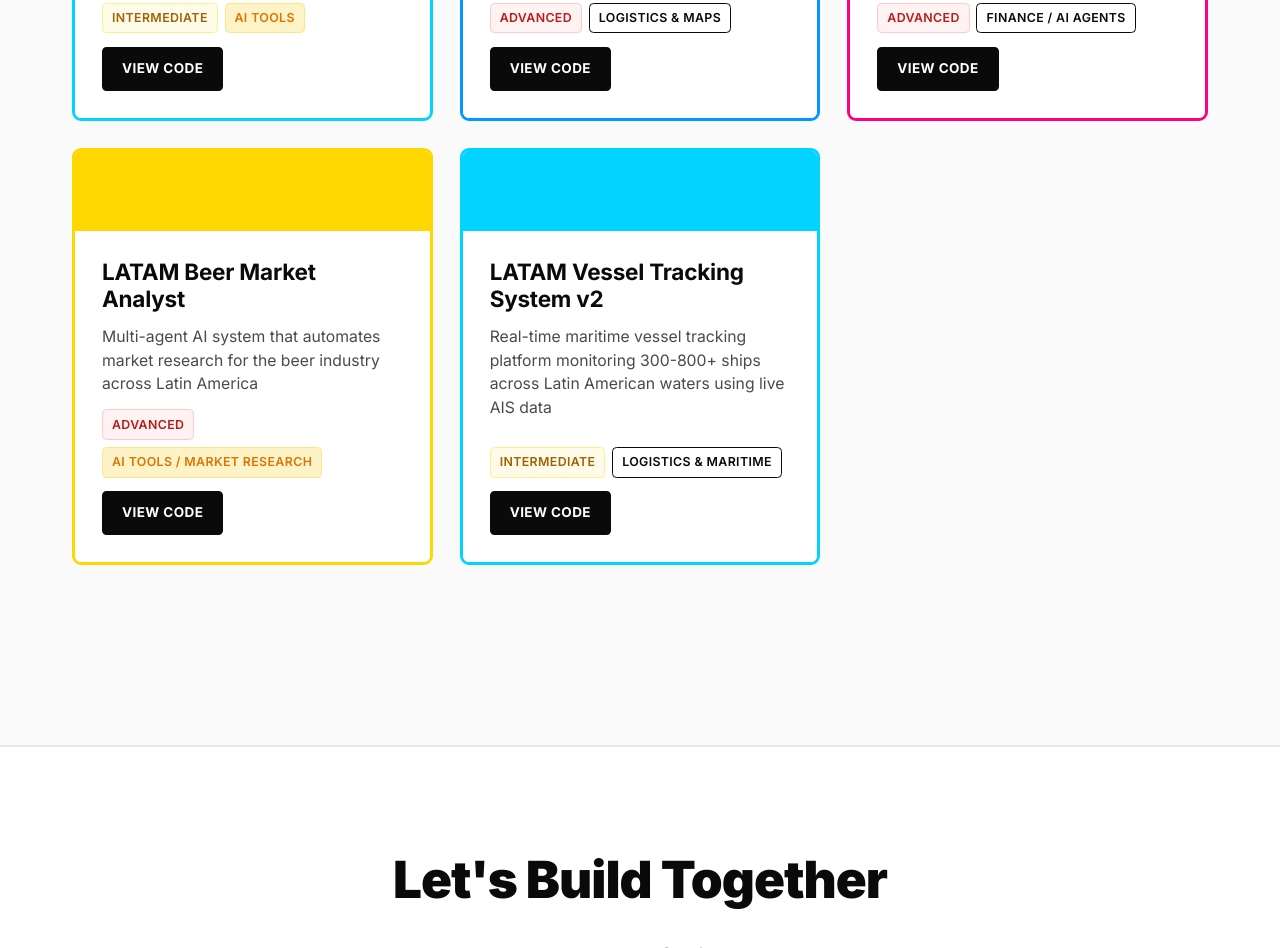
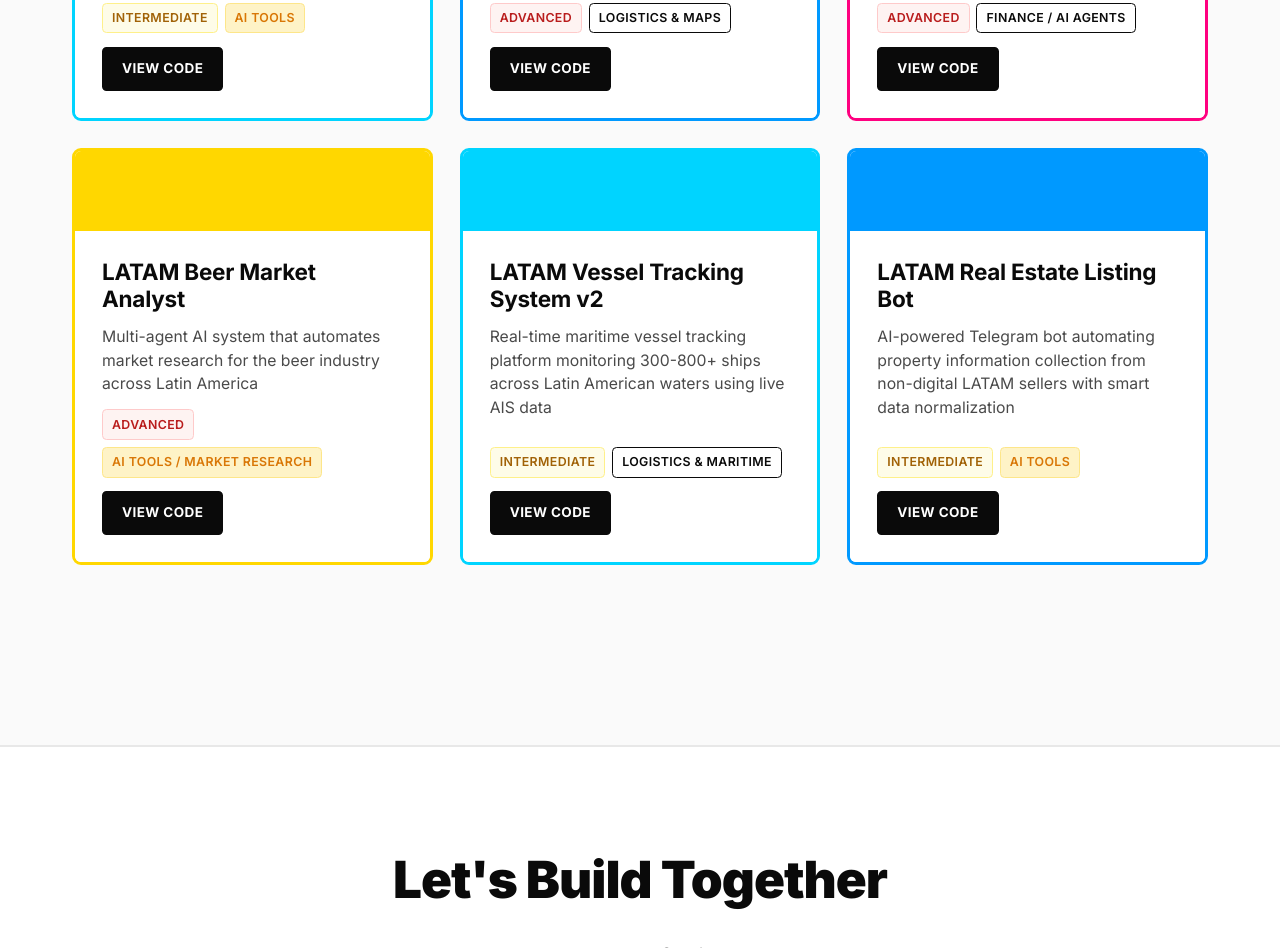
Before and after one commit to irivelez/thexperiment, a plain HTML site: page index.html in a window 1280 px wide. Shown: the part 2183-3131 px from the top of the page. Drawn offline with Linux system fonts and the light colour scheme.

Commit message:
Add Real Estate Listing Bot project

```diff
--- a/assets/css/styles.css
+++ b/assets/css/styles.css
@@ -775,6 +775,10 @@ a:hover {
   border-color: var(--accent-cyan);
 }
 
+.experiment-card:nth-child(6) {
+  border-color: var(--accent-blue);
+}
+
 .experiment-card:hover {
   transform: translateY(-6px);
   box-shadow: 8px 8px 0 var(--deep-black);
@@ -798,6 +802,10 @@ a:hover {
 
 .experiment-card:nth-child(5):hover {
   box-shadow: 8px 8px 0 var(--accent-cyan);
+}
+
+.experiment-card:nth-child(6):hover {
+  box-shadow: 8px 8px 0 var(--accent-blue);
 }
 
 .card-doodle {
@@ -831,6 +839,10 @@ a:hover {
 
 .experiment-card:nth-child(5) .card-doodle {
   background: var(--accent-cyan);
+}
+
+.experiment-card:nth-child(6) .card-doodle {
+  background: var(--accent-blue);
 }
 
 /* Remove SVG icons entirely */
--- a/assets/data/projects.json
+++ b/assets/data/projects.json
@@ -48,5 +48,15 @@
     "category": "logistics",
     "github": "https://github.com/irivelez/tracking_system",
     "demo": ""
+  },
+  {
+    "id": 6,
+    "title": "LATAM Real Estate Listing Bot",
+    "description": "AI-powered Telegram bot automating property information collection from non-digital LATAM sellers with smart data normalization",
+    "complexity": "Intermediate",
+    "projectCategory": "AI Tools",
+    "category": "nlp",
+    "github": "https://github.com/irivelez/inmuebles_col_bot",
+    "demo": ""
   }
 ]
```
Also changed, not shown: assets/data/projects-es.json (+10 -0 lines).
